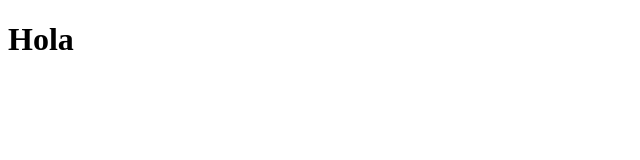
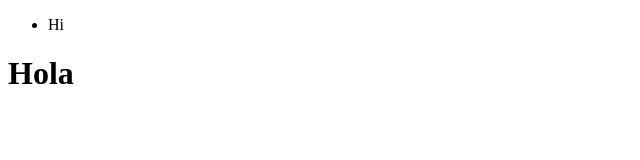
Before and after one commit to rhoheavy/repositiorio3, a plain HTML site: page index.html in a window 1280 px wide. Shown: the whole page, without its empty margins (0-640 px from the left). Drawn offline with Linux system fonts and the light colour scheme.

Commit message:
Se agregó un header y una nav

```diff
--- a/index.html
+++ b/index.html
@@ -9,6 +9,13 @@
 </head>
 
 <body>
+  <header>
+    <nav>
+      <ul>
+        <li>Hi</li>
+      </ul>
+    </nav>
+  </header>
   <h1>Hola</h1>
 </body>
 
```
